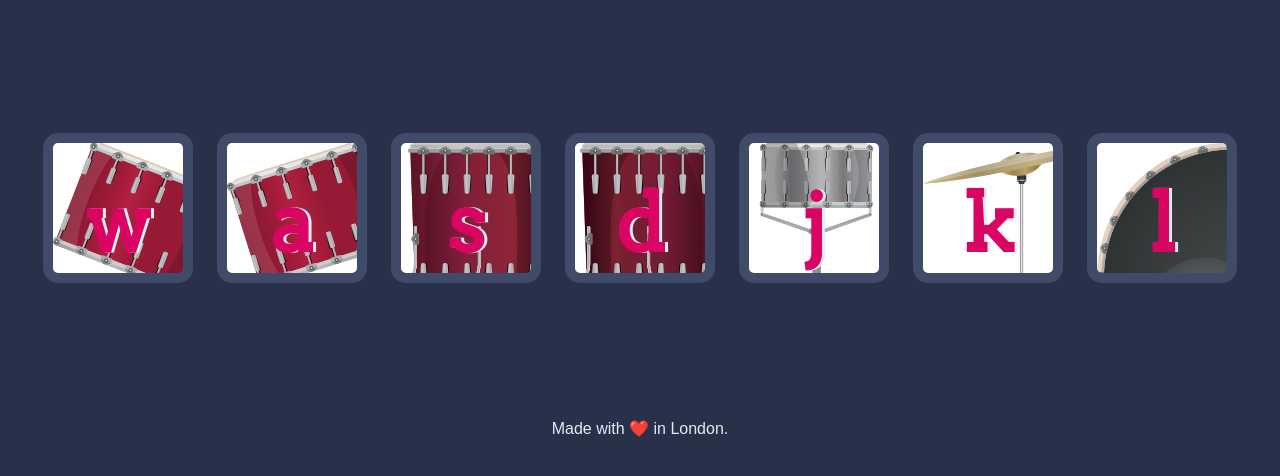
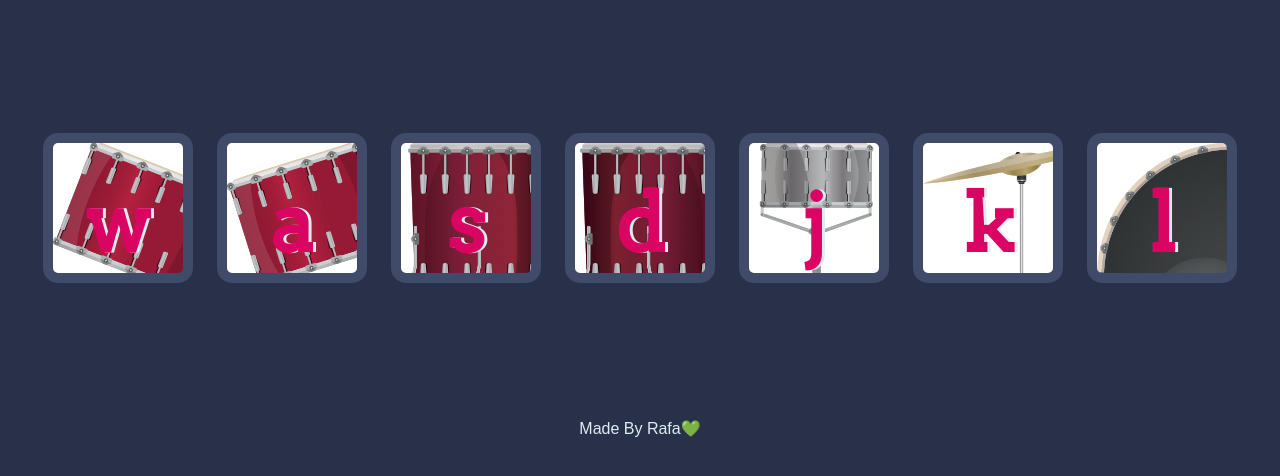
Before and after one commit to RafStf/Drums, a plain HTML site: page index.html in a window 1280 px wide. Shown: the part 156-632 px from the top of the page. Drawn offline with Linux system fonts and the light colour scheme.

Commit message:
Update index.html

```diff
--- a/index.html
+++ b/index.html
@@ -24,5 +24,5 @@
 
     <script src="index.js"></script>
   </body>
-  <footer>Made with ❤️ in London.</footer>
+  <footer>Made By Rafa💚</footer>
 </html>
```
